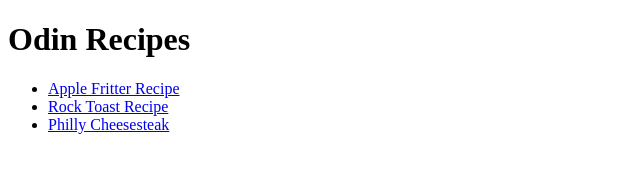
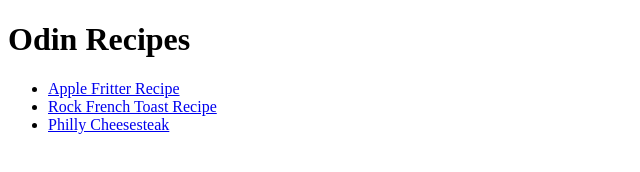
Before and after one commit to JP021993/odin-recipes, a plain HTML site: page index.html in a window 1280 px wide. Shown: the full height of the page, 0-640 px from the left. Drawn offline with Linux system fonts and the light colour scheme.

```diff
--- a/index.html
+++ b/index.html
@@ -14,7 +14,7 @@
     </li>
 
     <li>
-        <a href="recipes/recipes.html#rock-toast" target="blank" rel="noopener noreferrer">Rock Toast Recipe</a>
+        <a href="recipes/recipes.html#rock-toast" target="blank" rel="noopener noreferrer">Rock French Toast Recipe</a>
     </li>
 
     <li>
```
Also changed, not shown: recipes/recipes.html (+1 -1 lines).
